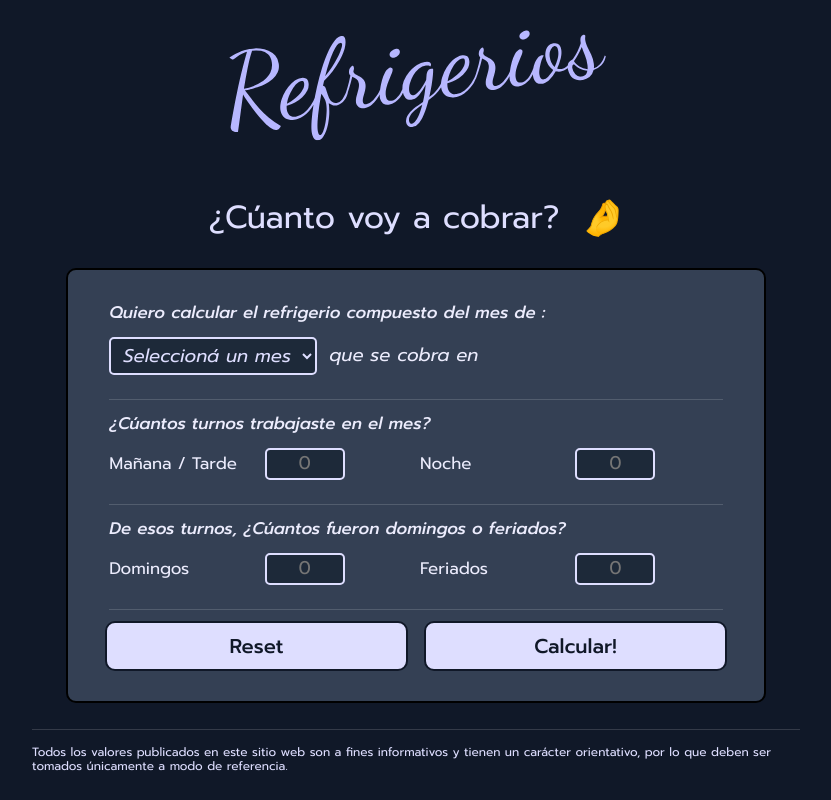
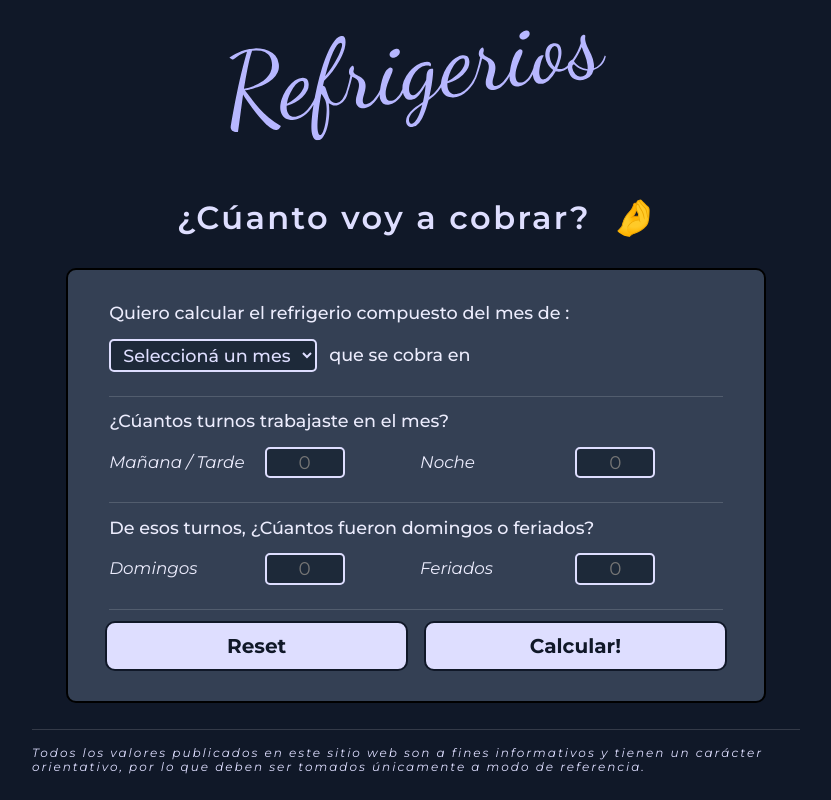
Before and after one commit to Alejandro-Madero/refrigerios, a React (Vite) app: page / in a window 1280 px wide. Shown: the whole page, without its empty margins (224-1055 px from the left). Built offline with nearby package versions, Linux system fonts and the light colour scheme.

Commit message:
Updated the apps font family and changed font styles on the form, Button, Header & Disclaimer components

```diff
--- a/src/Components/Disclaimer/Disclaimer.module.css
+++ b/src/Components/Disclaimer/Disclaimer.module.css
@@ -7,9 +7,11 @@
 }
 
 .disclaimer p {
+  font-size: 0.75rem;
+  font-style: italic;
+  letter-spacing: 2px;
+  line-height: 1.15;
   color: var(--color-primary-200);
-  line-height: 1.15;
-  font-size: 0.75rem;
 }
 
 @media (min-width: 750px) {
--- a/src/Components/Form/Form.jsx
+++ b/src/Components/Form/Form.jsx
@@ -115,14 +115,14 @@ const Form = ({ onSubmmitedForm, onReset }) => {
           </p>
           <Months id="months" onSelectMonth={handleFormChange} />
           <span>
-            que se cobra en
+            que se cobra en{" "}
             {formValues.paymentMonth && (
               <span className={styles["months-payment"]}>
-                {" "}
                 {formValues.paymentMonth}.
               </span>
             )}
           </span>
+
           {errors.month?.length !== 0 && errors.month?.map((err) => err)}
         </div>
         <div className={styles["input-container"]}>
--- a/src/Components/Form/Form.module.css
+++ b/src/Components/Form/Form.module.css
@@ -11,12 +11,12 @@
   padding: 1rem 0;
 }
 .form-question {
-  font-size: 1.05rem;
+  font-size: 1.1rem;
   font-weight: 500;
-  font-style: italic;
 }
 
 .form label {
+  font-style: italic;
   font-size: 1.05rem;
   color: var(--color-primary-100);
 }
@@ -94,12 +94,16 @@
 }
 
 .months-container {
-  font-style: italic;
   display: flex;
   flex-wrap: wrap;
   gap: 0.75rem;
   align-items: center;
   padding: 0 0.25rem;
+}
+
+.months-container span {
+  font-size: 1.1rem;
+  font-weight: 500;
 }
 
 .months-container::after {
@@ -111,9 +115,8 @@
   background-color: rgba(255, 255, 255, 0.15);
 }
 
-.months-payment {
-  font-weight: 500;
-  font-style: normal;
+span > .months-payment {
+  font-weight: 700;
 }
 
 .shifts {
@@ -133,7 +136,7 @@
   background-color: var(--color-primary-200);
   color: var(--color-neutral-900);
   font-size: 1.25rem;
-  font-weight: 500;
+  font-weight: 700;
   padding: 0.5rem 0.25rem;
   width: 50%;
   min-width: 100px;
--- a/src/Components/Header/Header.module.css
+++ b/src/Components/Header/Header.module.css
@@ -9,14 +9,16 @@
 
 .title {
   font-size: 1.25rem;
+  font-weight: 500;
+
   color: var(--color-primary-200);
-  font-weight: 400;
 }
 
 .fingers {
   width: 2rem;
   height: 2rem;
 }
+
 /*
 @keyframes guienso {
   0% {
@@ -52,6 +54,11 @@
 }
 
 @media (min-width: 450px) {
+  .title {
+    letter-spacing: 0.15rem;
+    font-weight: 600;
+  }
+
   .header {
     justify-content: center;
     gap: 1.5rem;
--- a/src/Components/Months/Month.module.css
+++ b/src/Components/Months/Month.module.css
@@ -1,4 +1,9 @@
 .month-option {
+  font-weight: 500;
   background-color: var(--color-neutral-900);
   cursor: pointer;
 }
+
+.month-option::hover {
+  background-color: pink;
+}
--- a/src/Components/Months/Months.module.css
+++ b/src/Components/Months/Months.module.css
@@ -1,9 +1,11 @@
 .months {
+  font-size: 1.1rem;
+  font-weight: 500;
   background-color: var(--color-neutral-800);
-  outline: none;
+  outline: transparent;
   border-radius: 5px;
   color: var(--color-primary-200);
   border: var(--color-primary-200) 2px solid;
-  padding: 0.1rem 0.5rem;
+  padding: 0.2rem 0.5rem;
   cursor: pointer;
 }
--- a/src/Components/Result/Result.jsx
+++ b/src/Components/Result/Result.jsx
@@ -5,7 +5,7 @@ import ResultDetails from "./ResultsDetails";
 import Button from "../UI/Button";
 import Card from "../UI/Card";
 
-const Result = ({ children, results }) => {
+const Result = ({ results }) => {
   const [showDetails, setShowDetails] = useState(false);
   const [formattedMoney] = formatNumber(results.total);
   const resultRef = useRef(null);
--- a/src/Components/Result/Result.module.css
+++ b/src/Components/Result/Result.module.css
@@ -36,13 +36,13 @@
 .details-btn {
   transform: translateY(-50%);
   font-size: 0.85rem;
+  font-weight: 700;
   justify-self: center;
   border: 2px solid var(--color-neutral-900);
   background-color: var(--color-primary-200);
   color: var(--color-neutral-900);
   min-width: 120px;
   max-width: 150px;
-  font-weight: 500;
   padding: 0.15rem 0.25rem;
   width: 40%;
   transition: background-color 0.3s ease;
--- a/src/index.css
+++ b/src/index.css
@@ -1,9 +1,10 @@
 /* @import url("https://fonts.googleapis.com/css2?family=Dancing+Script:wght@400;700&display=swap"); */
-@import url("https://fonts.googleapis.com/css2?family=Dancing+Script:wght@400;700&family=Prompt:ital,wght@0,100;0,200;0,300;0,400;0,500;0,600;0,700;0,800;1,100;1,200;1,300;1,400;1,500;1,600;1,700&display=swap");
+/* @import url("https://fonts.googleapis.com/css2?family=Dancing+Script:wght@400;700&family=Prompt:ital,wght@0,100;0,200;0,300;0,400;0,500;0,600;0,700;0,800;1,100;1,200;1,300;1,400;1,500;1,600;1,700&display=swap"); */
+
+@import url("https://fonts.googleapis.com/css2?family=Montserrat:ital,wght@0,200;0,300;0,400;0,500;0,600;0,700;0,800;1,100;1,200;1,300;1,400;1,500;1,600;1,700&display=swap");
 
 :root {
-  font-family: "Prompt", sans-serif;
-
+  font-family: "Montserrat", sans-serif;
   font-synthesis: none;
   text-rendering: optimizeLegibility;
   -webkit-font-smoothing: antialiased;
```
